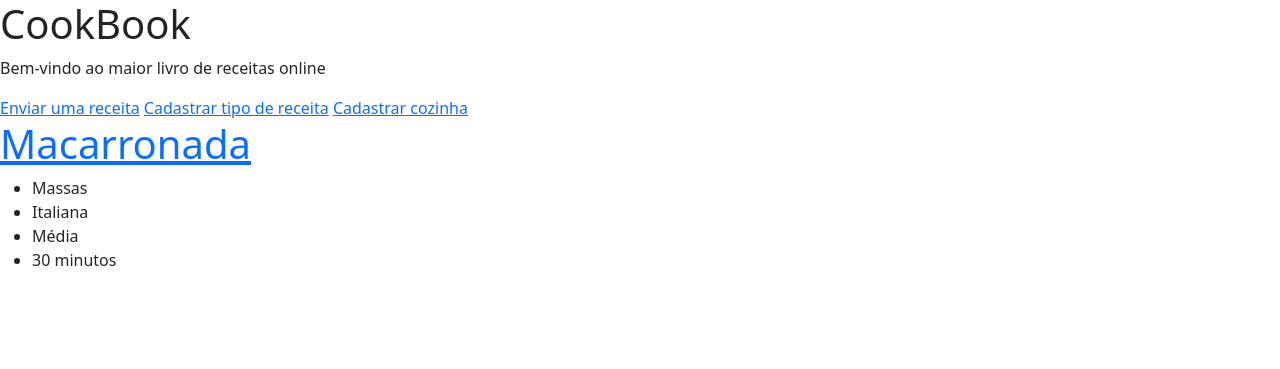
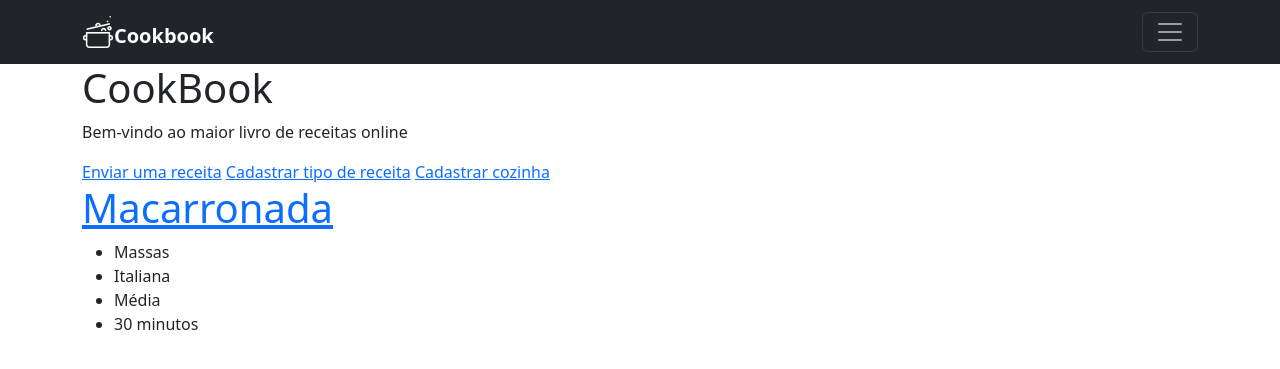
Before and after one commit to kellypc/my-cook-book, a Rails app: page / in a window 1280 px wide. Shown: the top 369 px of the page. Run offline with Rails 7, Linux system fonts and the light colour scheme; data comes from the database, SQL or seed files in the repository; style sheets or scripts are compiled from the project's sources; some libraries are stand-ins or nearby versions.

Commit message:
Add boostrap

```diff
--- a/app/assets/stylesheets/application.css
+++ b/app/assets/stylesheets/application.scss
@@ -10,7 +10,7 @@
  * files in this directory. Styles in this file should be added after the last require_* statement.
  * It is generally better to create a new file per style scope.
  *
- *= require main
- *= require_tree .
- *= require_self
+
  */
+
+@import "bootstrap";
--- a/app/views/recipes/index.html.erb
+++ b/app/views/recipes/index.html.erb
@@ -1,3 +1,36 @@
+<header>
+	<div class="collapse bg-dark" id="navbarHeader">
+		<div class="container">
+			<div class="row">
+				<div class="col-sm-8 col-md-7 py-4">
+					<h4 class="text-white">About</h4>
+					<p class="text-muted">Add some information about the album below, the author, or any other background context. Make it a few sentences long so folks can pick up some informative tidbits. Then, link them off to some social networking sites or contact information.</p>
+				</div>
+				<div class="col-sm-4 offset-md-1 py-4">
+					<h4 class="text-white">Contact</h4>
+					<ul class="list-unstyled">
+						<li><a href="#" class="text-white">Follow on Twitter</a></li>
+						<li><a href="#" class="text-white">Like on Facebook</a></li>
+						<li><a href="#" class="text-white">Email me</a></li>
+					</ul>
+				</div>
+			</div>
+		</div>
+	</div>
+	<div class="navbar navbar-dark bg-dark box-shadow">
+		<div class="container d-flex justify-content-between">
+			<a href="#" class="navbar-brand d-flex align-items-center">
+				<img src="/assets/cooking.png" class="mr-2">
+				<strong class="pt-2">Cookbook</strong>
+			</a>
+			<button class="navbar-toggler" type="button" data-toggle="collapse" data-target="#navbarHeader" aria-controls="navbarHeader" aria-expanded="false" aria-label="Toggle navigation">
+				<span class="navbar-toggler-icon"></span>
+			</button>
+		</div>
+	</div>
+</header>
+
+<div class="container">
 	<h1>CookBook</h1>
 	<p>Bem-vindo ao maior livro de receitas online</p>
 
@@ -14,3 +47,4 @@
 		<li><%= recipe.cook_time_min %></li>
 	</ul>
 	<% end %>
+</div>
```
Also changed, not shown: app/assets/images/cooking.png (added), 1 other file. Lines whose indentation alone changed are shown as unchanged.
